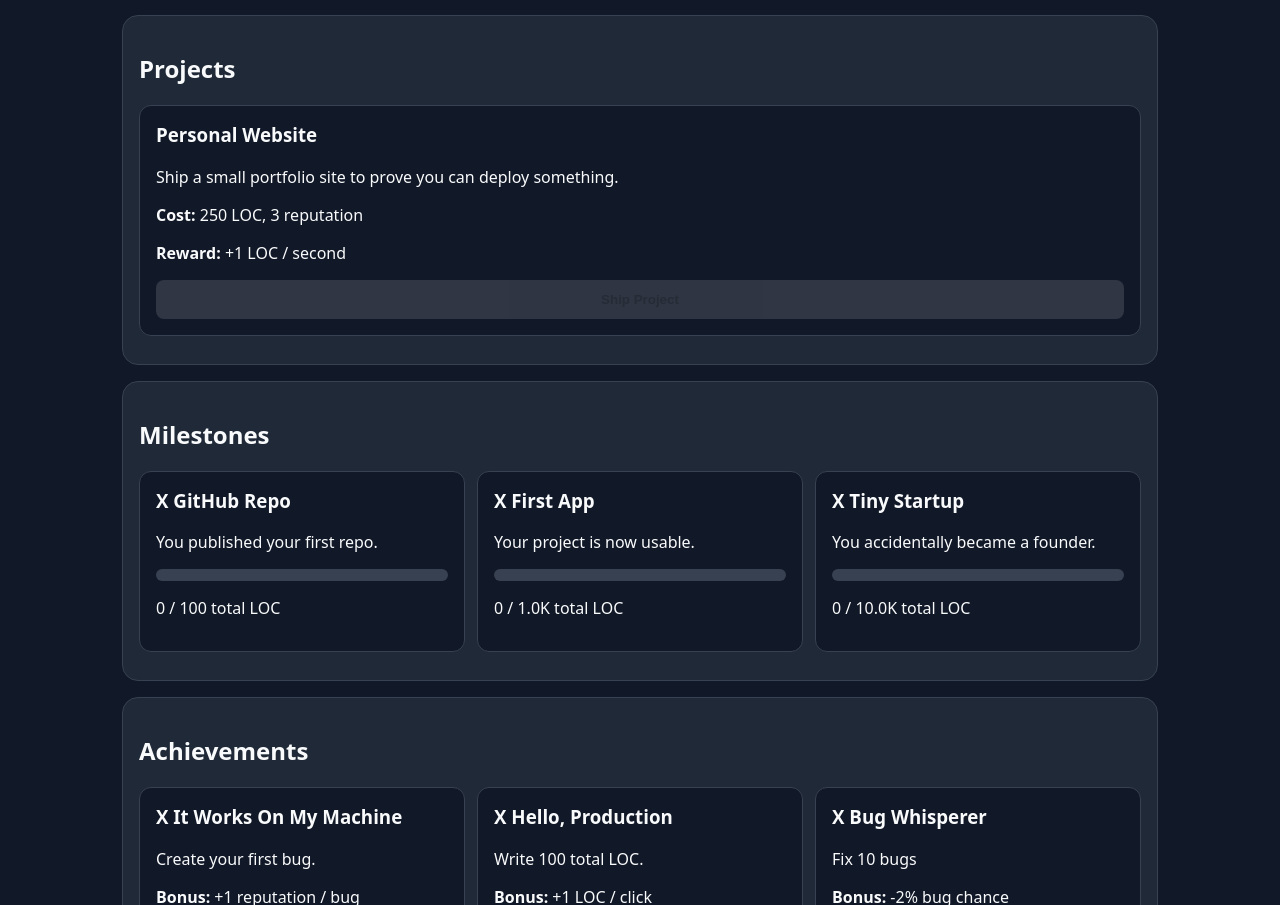
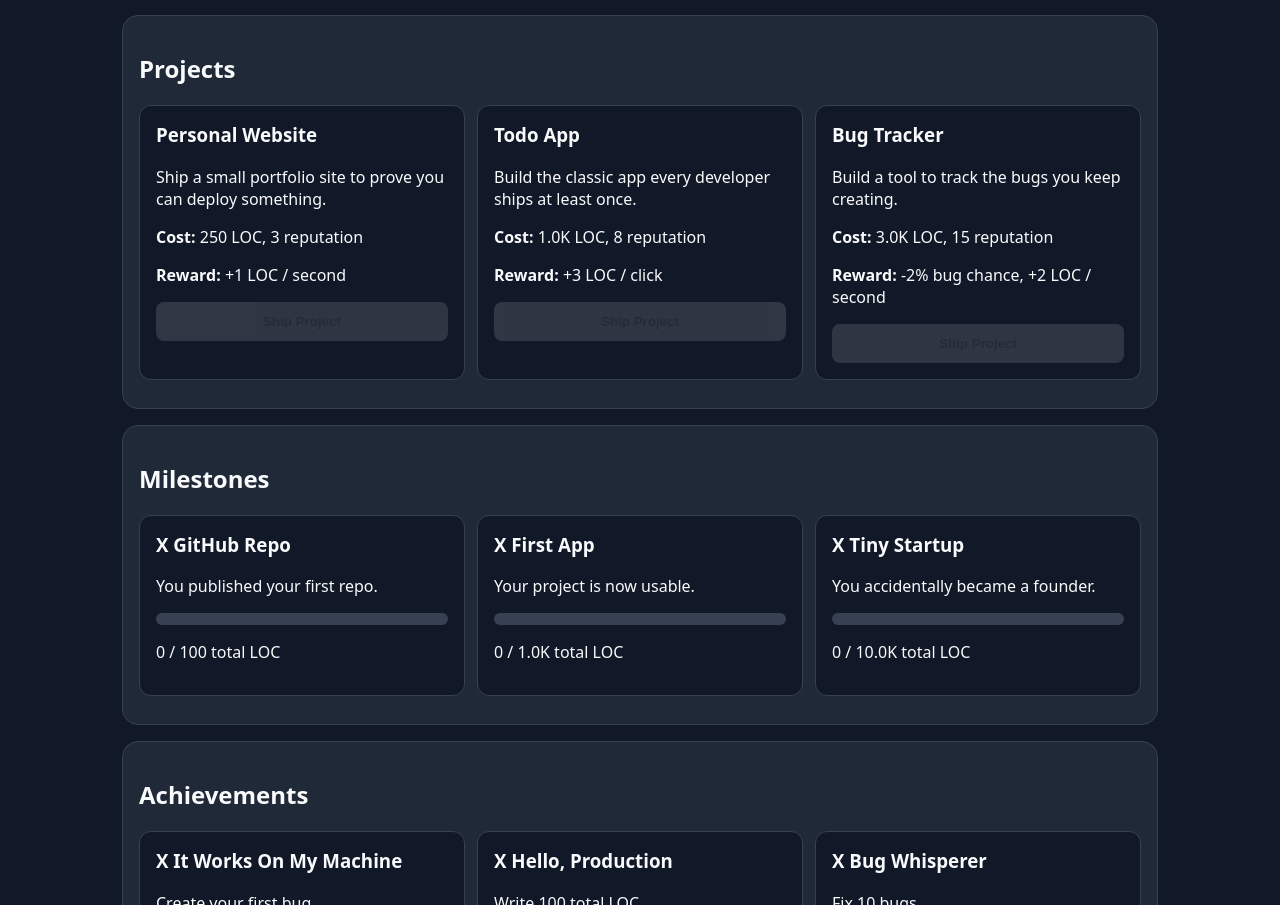
Before and after one commit to BlazingHotCode/commit-clicker, a React (Vite) app: page / in a window 1280 px wide. Shown: the part 1246-2151 px from the top of the page. Built offline with nearby package versions, Linux system fonts and the light colour scheme.

Commit message:
add early project progression

```diff
--- a/src/game/data/projects.ts
+++ b/src/game/data/projects.ts
@@ -24,4 +24,29 @@ export const projects: Project[] = [
       locPerSecond: state.locPerSecond + 1,
     }),
   },
+  {
+    id: "todoApp",
+    name: "Todo App",
+    description: "Build the classic app every developer ships at least once.",
+    locCost: 1_000,
+    reputationCost: 8,
+    rewardLabel: "+3 LOC / click",
+    applyReward: (state) => ({
+      ...state,
+      locPerClick: state.locPerClick + 3,
+    }),
+  },
+  {
+    id: "bugTracker",
+    name: "Bug Tracker",
+    description: "Build a tool to track the bugs you keep creating.",
+    locCost: 3_000,
+    reputationCost: 15,
+    rewardLabel: "-2% bug chance, +2 LOC / second",
+    applyReward: (state) => ({
+      ...state,
+      bugChance: Math.max(0.01, state.bugChance - 0.02),
+      locPerSecond: state.locPerSecond + 2,
+    }),
+  },
 ];
```
